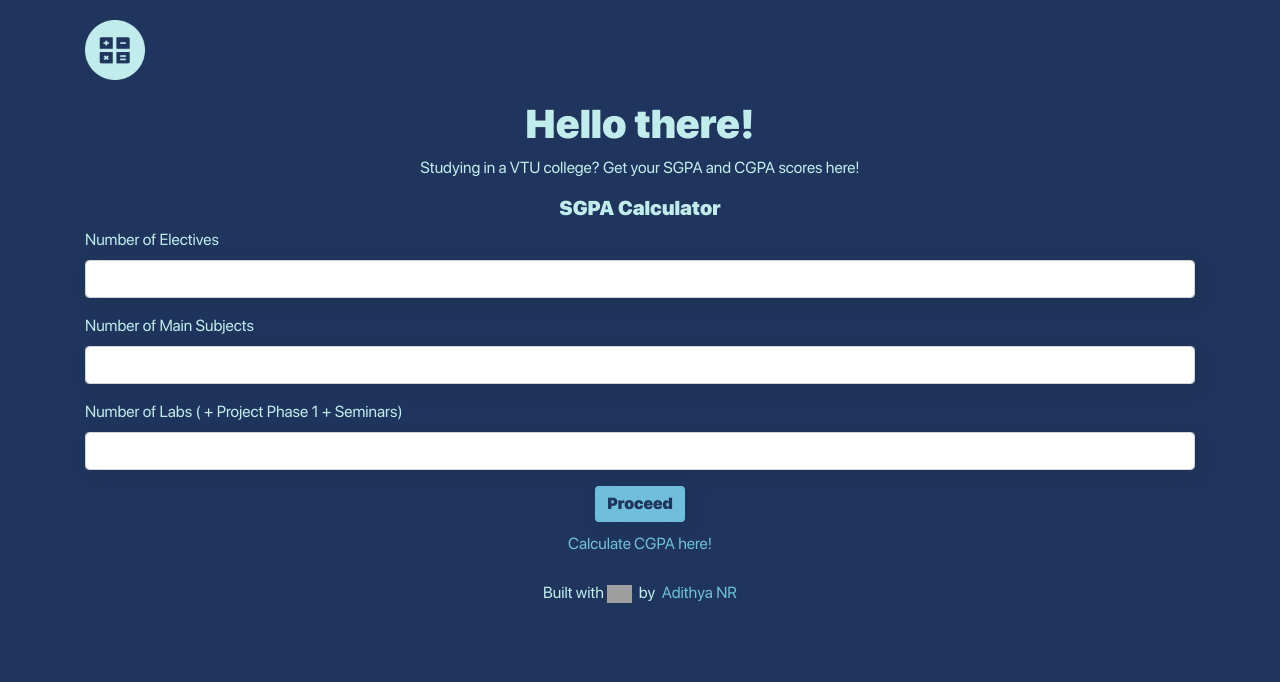
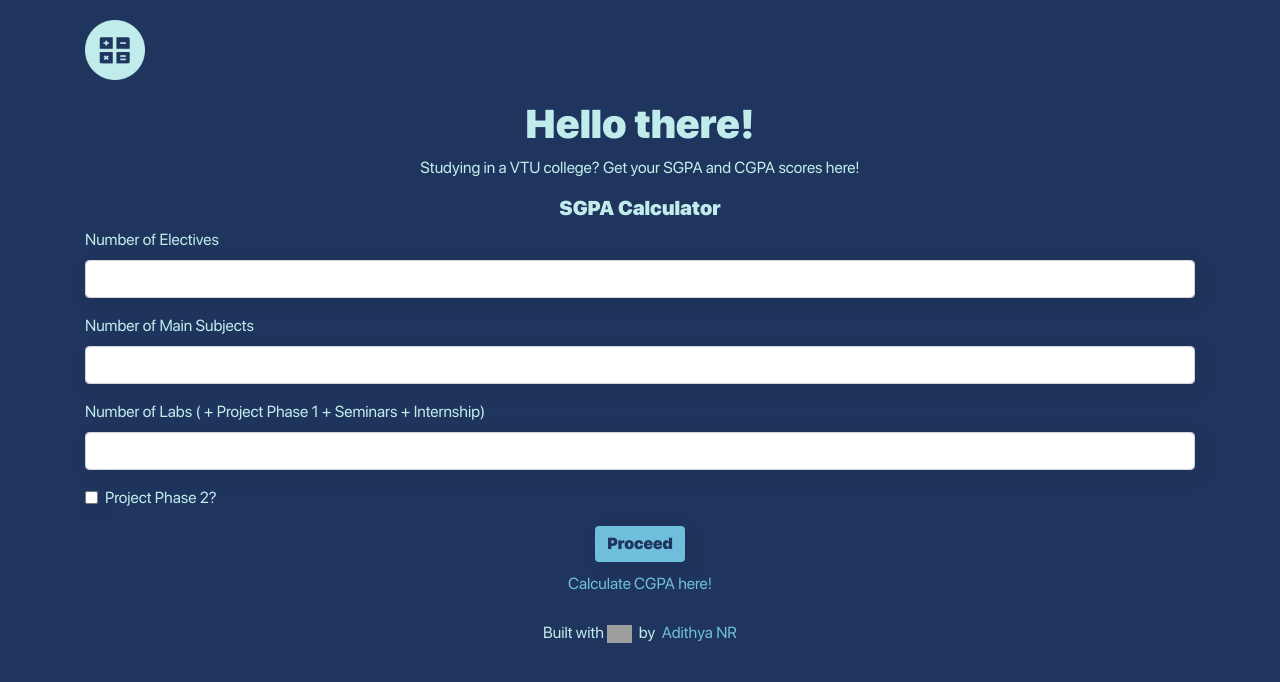
Before and after one commit to AdithyaBhat17/cgpa-calculator, a React (Create React App) app: page / in a window 1280 px wide. Shown: the top 682 px of the page. Built offline with nearby package versions, Linux system fonts and the light colour scheme; grey boxes are pictures that could not be loaded.

Commit message:
:tada: add checkbox for phase 2 project

```diff
--- a/src/components/App.js
+++ b/src/components/App.js
@@ -8,6 +8,7 @@
   const [electiveNo, setElectiveNo] = React.useState(0)
   const [mainNo, selectMainNo] = React.useState(0)
   const [labNo, selectLabNo] = React.useState(0)
+  const [phase2, setPhase2] = React.useState(false)
 
   React.useLayoutEffect(() => {
     window.scrollTo(0, 0)
@@ -44,7 +45,7 @@
             />
           </Form.Group>
           <Form.Group>
-            <Form.Label>Number of Labs ( + Project Phase 1 + Seminars)</Form.Label> <br/>
+            <Form.Label>Number of Labs ( + Project Phase 1 + Seminars + Internship)</Form.Label> <br/>
             <Form.Control
              name="mainNo"
              type="number"
@@ -54,12 +55,21 @@
              onChange={(e) => selectLabNo(e.target.value)}
             />
           </Form.Group>
+          <Form.Group>
+            <Form.Check
+             checked={phase2}
+             onChange={() => setPhase2(!phase2)}
+             type="checkbox"
+             label="Project Phase 2?">
+            </Form.Check>
+          </Form.Group>
           <Link to={{
             pathname: '/sgpa',
             state: {
               electiveNo,
               mainNo,
-              labNo
+              labNo,
+              phase2No: phase2 ? 1 : 0
             }
           }}>
             <Button className="proceed">
```
